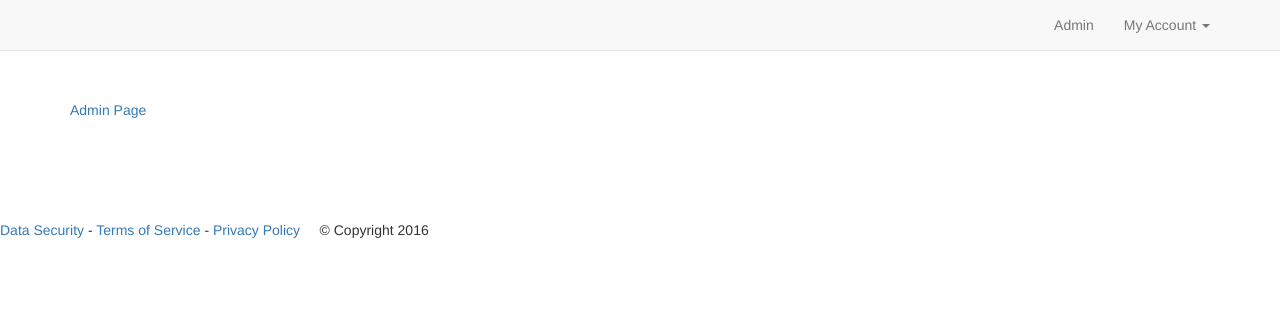
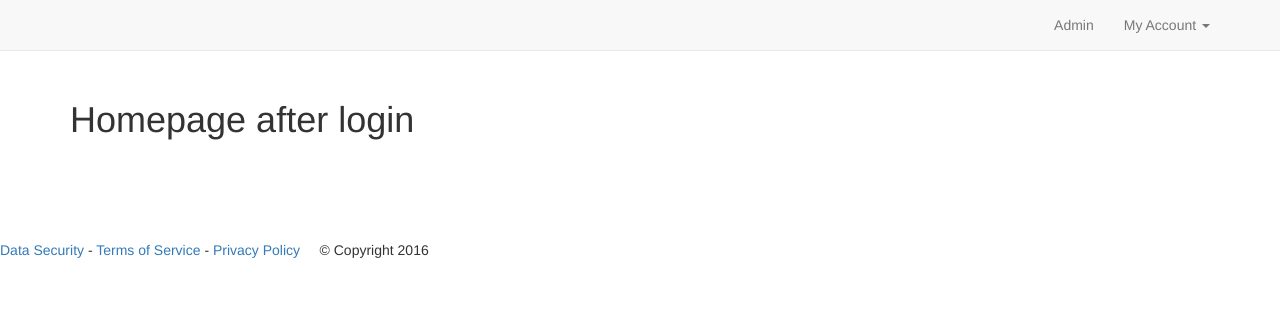
Before and after one commit to dkbaldwin/indevelopme-simlite, a Flask app: page / in a window 1280 px wide. Shown: the top 311 px of the page. Run offline with Flask 2, Linux system fonts and the light colour scheme; some libraries are stand-ins or nearby versions.

Commit message:
Update homepage.html
updated the homepage after login

```diff
--- a/portal/templates/homepage.html
+++ b/portal/templates/homepage.html
@@ -24,5 +24,5 @@
   }
 
 </style>
-<div><a href="/admin">Admin Page</a></div>
+<h1> Homepage after login</h1>
 {% endblock content %}
```
